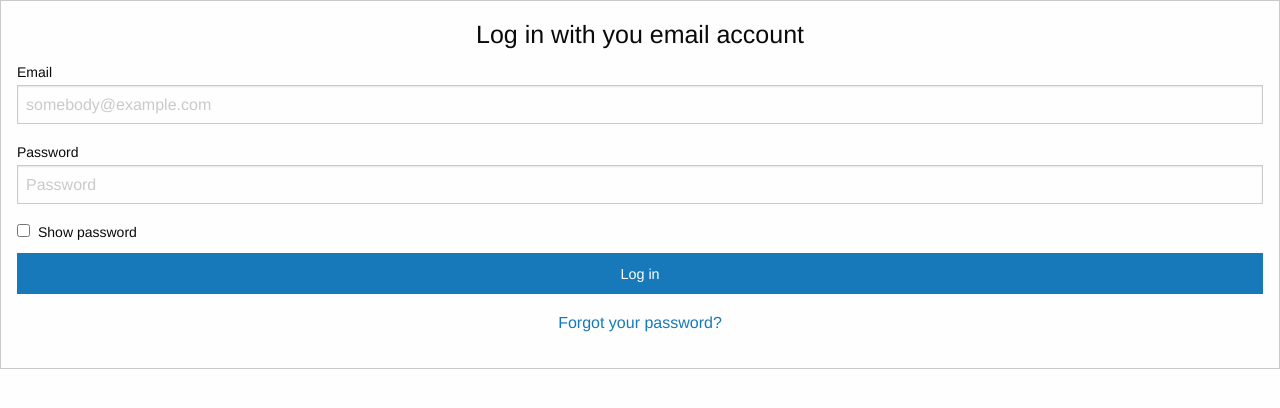
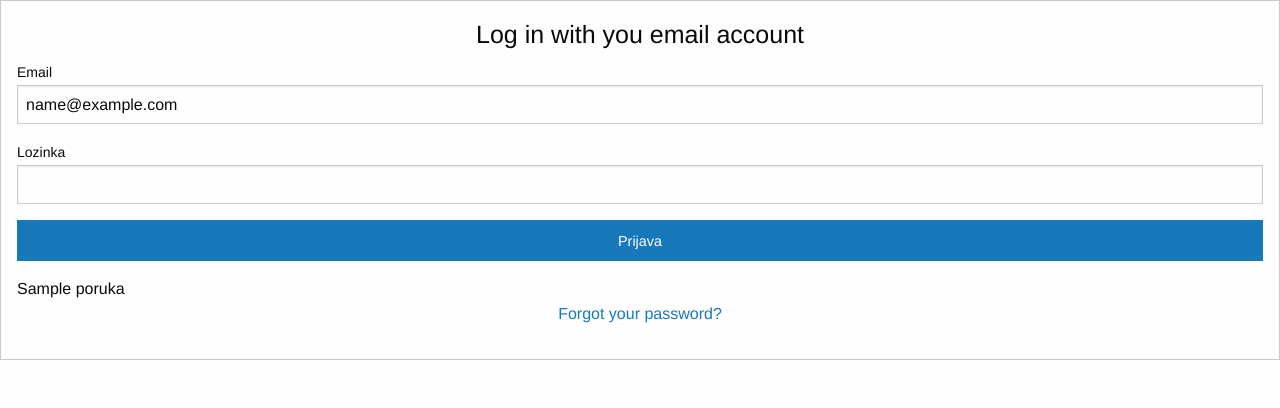
Before and after one commit to Ivana-995/Dental, a PHP site: template app/view/login.phtml in a window 1280 px wide. Shown: the top 408 px of the page. Run offline with PHP 8.4, Linux system fonts and the light colour scheme; the template is opened without the code that fills it: most values are stand-ins (such as "Sample title", 1, 10 or a date in 2020); data that the repository does not hold is empty.

Commit message:
postavljanje autorizacije

```diff
--- a/app/view/login.phtml
+++ b/app/view/login.phtml
@@ -1,12 +1,14 @@
-<form class="log-in-form">
+<form class="log-in-form"
+  action="<?=App::config('url')?>index/autorizacija"
+  method="POST">
   <h4 class="text-center">Log in with you email account</h4>
   <label>Email
-    <input type="email" placeholder="somebody@example.com">
+  <input type="email" name="email" value="<?=$email?>">
   </label>
-  <label>Password
-    <input type="password" placeholder="Password">
+  <label>Lozinka
+  <input type="password" name="lozinka" >
   </label>
-  <input id="show-password" type="checkbox"><label for="show-password">Show password</label>
-  <p><input type="submit" class="button expanded" value="Log in"></input></p>
+  <p><input type="submit" class="button expanded" value="Prijava"></input></p>
+<?=$poruka?>
   <p class="text-center"><a href="#">Forgot your password?</a></p>
 </form>
--- a/app/view/predlozak/izbornik.phtml
+++ b/app/view/predlozak/izbornik.phtml
@@ -13,7 +13,11 @@
         <li><a href="#">Usluge</a></li>
         <li><a href="#">O nama</a></li>
         <li>
-        <a href="<?=App::config('url')?>index/login">Prijavi se</a>
+        <?php if(!isset($_SESSION['autoriziran'])): ?>
+          <a href="<?=App::config('url')?>index/login">Prijavi se</a>
+        <?php else: ?>
+          <a href="<?=App::config('url')?>index/logout">Odjava</a>
+        <?php endif;?>
         </li>
       </ul>
     </div>
--- /dev/null
+++ b/app/view/privatno/nadzornaploca.phtml
@@ -0,0 +1 @@
+Nadzorna plocaaaa
```
Also changed, not shown: app/controller/AutorizacijaController.php (added, +16 -0 lines), app/controller/IndexController.php (+45 -1 lines), app/controller/NadzornaplocaController.php (added, +9 -0 lines).
